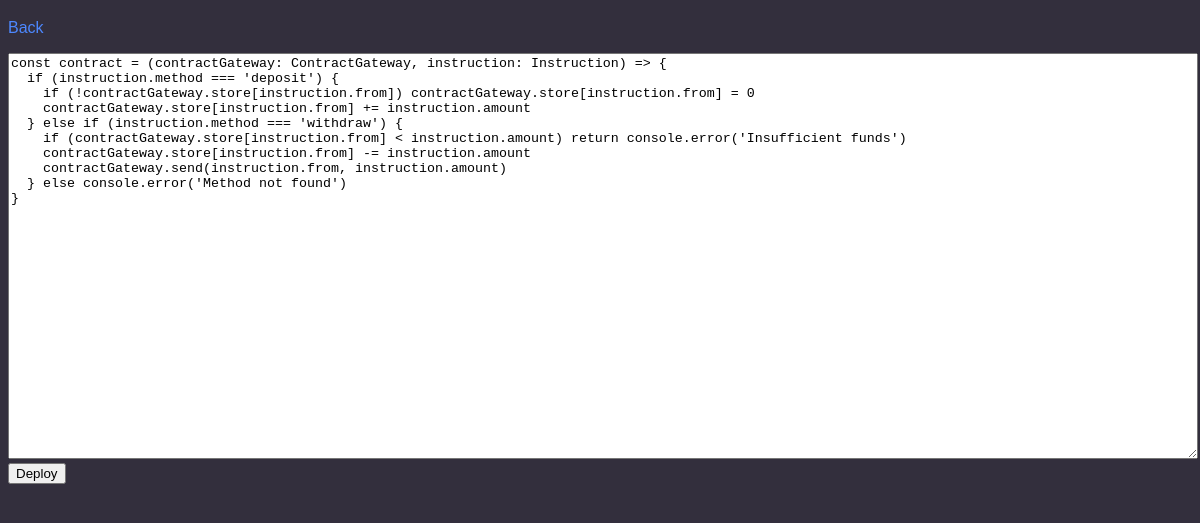
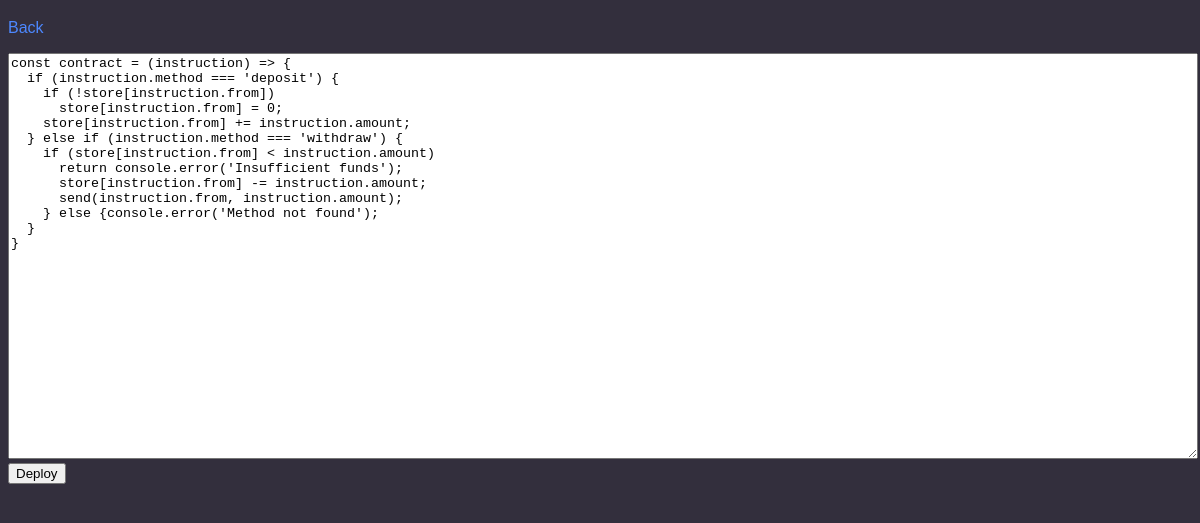
Before and after one commit to QuixThe2nd/TorrentTX, an Electron app: page ui/deploy_smart_contract.html in a window 1200 px wide. Shown: the part 61-584 px from the top of the page. Drawn offline with Linux system fonts and the light colour scheme.

Commit message:
Finalise smart contracts

```diff
--- a/main.js
+++ b/main.js
@@ -19,6 +19,7 @@ const base64encode = str => Buffer.from(str).toString('base64')
 const glob = initGlob()
 
 glob.version = '0.0.7'
+glob.contractStore = {}
 
 function createWindow () {
   glob.browserWindow = new BrowserWindow({
--- a/ui/deploy_smart_contract.html
+++ b/ui/deploy_smart_contract.html
@@ -20,17 +20,19 @@
   <body>
     <h1>Deploy Smart Contract</h1>
     <a href="index.html">Back</a>
-    <textarea id="code" style="width: 100%; height: 50vh">const contract = (contractGateway: ContractGateway, instruction: Instruction) => {
+    <textarea id="code" style="width: 100%; height: 50vh">const contract = (instruction) => {
   if (instruction.method === 'deposit') {
-    if (!contractGateway.store[instruction.from]) contractGateway.store[instruction.from] = 0
-    contractGateway.store[instruction.from] += instruction.amount
+    if (!store[instruction.from])
+      store[instruction.from] = 0;
+    store[instruction.from] += instruction.amount;
   } else if (instruction.method === 'withdraw') {
-    if (contractGateway.store[instruction.from] < instruction.amount) return console.error('Insufficient funds')
-    contractGateway.store[instruction.from] -= instruction.amount
-    contractGateway.send(instruction.from, instruction.amount)
-  } else console.error('Method not found')
-}
-</textarea>
+    if (store[instruction.from] < instruction.amount)
+      return console.error('Insufficient funds');
+      store[instruction.from] -= instruction.amount;
+      send(instruction.from, instruction.amount);
+    } else {console.error('Method not found');
+  }
+}</textarea>
     <button id="deploy">Deploy</button>
     <script>
         document.getElementById('deploy').addEventListener('click', function (){
```
Also changed, not shown: src/transactions.js (+24 -0 lines), ui/transaction.html (+2 -2 lines).
